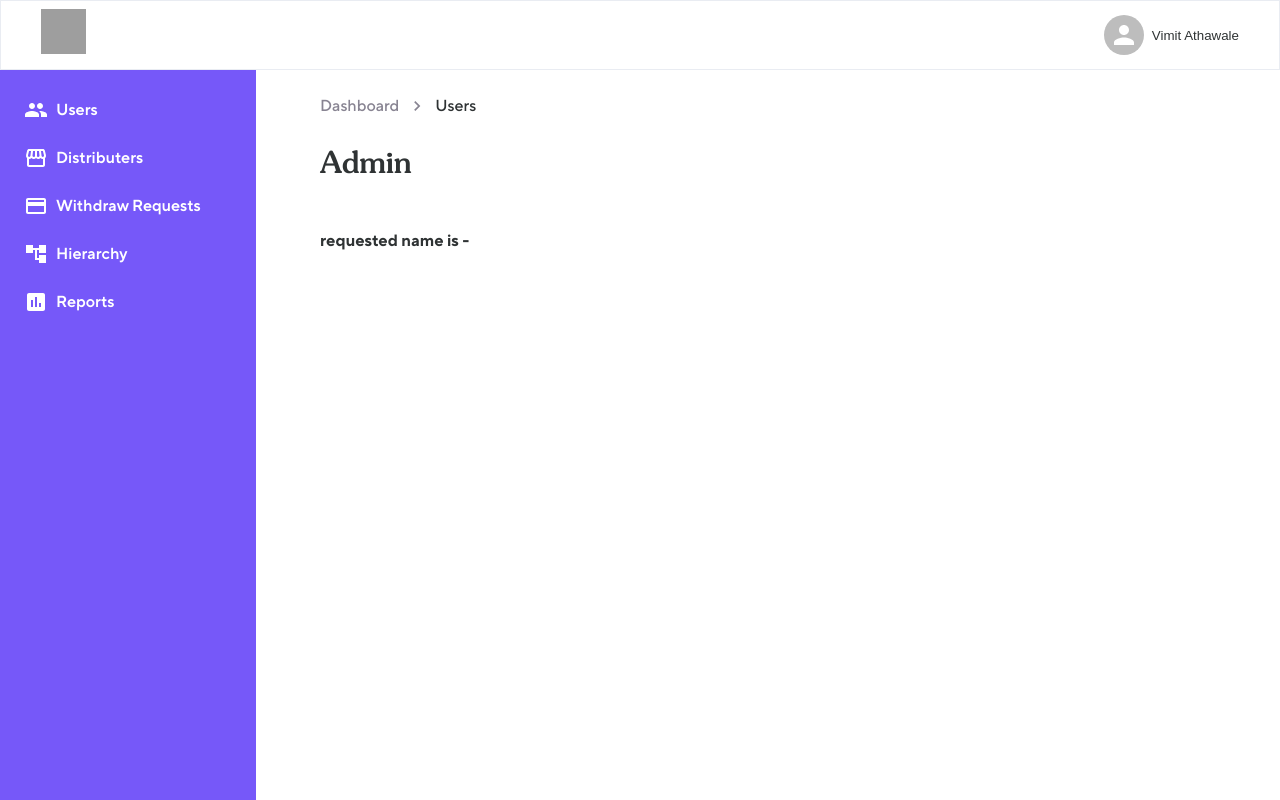
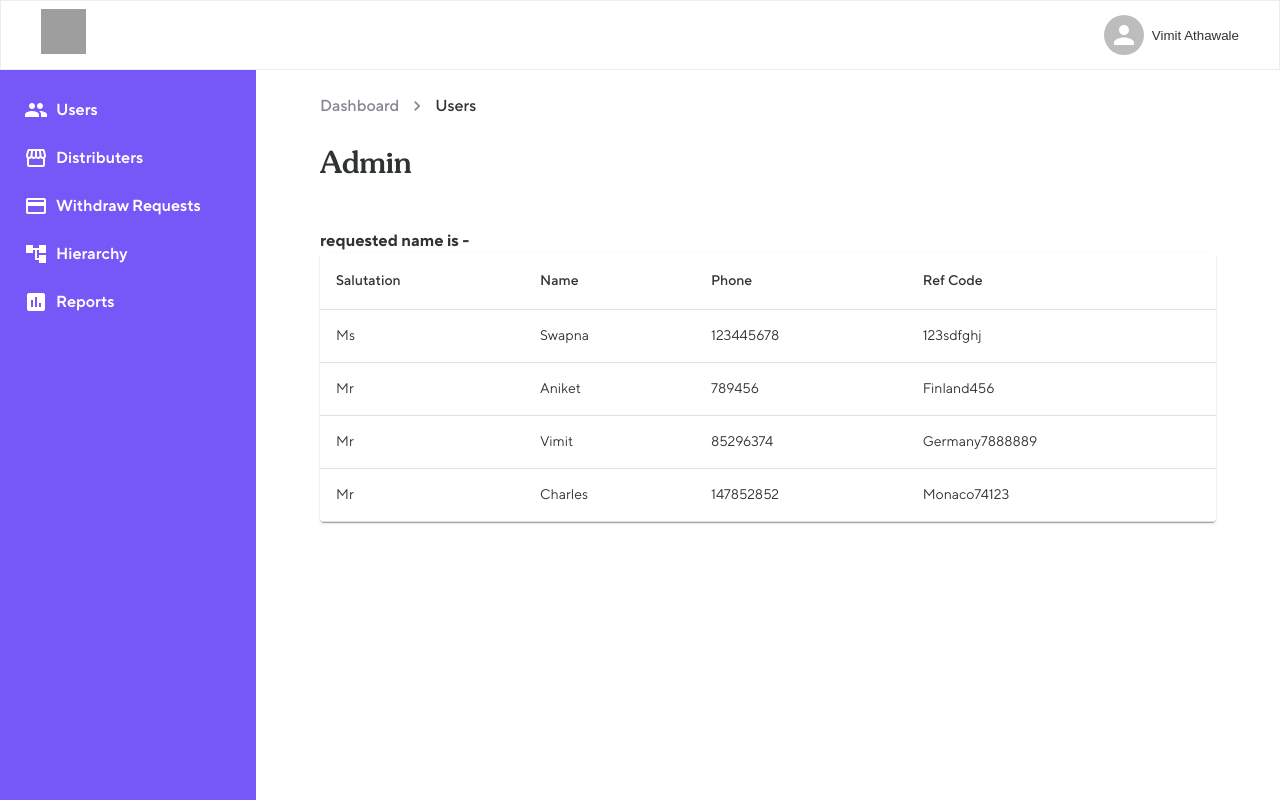
Before and after one commit to Vmit2/edutech-admin-ui, a React (Create React App) app: page /users in a window 1280 px wide. Built offline with nearby package versions, Linux system fonts and the light colour scheme; no server answers; grey boxes are pictures that could not be loaded.

Commit message:
added table

```diff
--- /dev/null
+++ b/src/components/CustomTable/CustomTable.js
@@ -0,0 +1,66 @@
+import React from 'react';
+import PropTypes from 'prop-types';
+import { TableBody, TableContainer, TableHead, TableRow, Paper, Table, TableCell, FormControlLabel, Switch } from '@material-ui/core';
+import { useState } from 'react';
+
+const CustomTable = ({ tableData, headingColumns, switchLabel, }) => {
+    const [dense, setDense] = useState(false);
+    const data = tableData.map((row, index) => {
+        let rowData = [];
+        let i = 0;
+
+        for (const key in row) {
+            rowData.push({
+                key: headingColumns[i],
+                val: row[key]
+            });
+            i++;
+        }
+
+        return <TableRow key={index}>
+            {rowData.map((data, index) => <TableCell key={index} data-heading={data.key}>{data.val}</TableCell>)}
+        </TableRow>
+    });
+    const handleChangeDense = (event) => {
+        setDense(event.target.checked);
+    };
+    return (
+        <div>
+            <TableContainer component={Paper}>
+                <Table>
+                    <TableHead>
+                        <TableRow >
+                            {headingColumns.map((col, index) => (
+                                <TableCell component="th" scope="row" align="left" key={index}>{col}</TableCell>
+                            ))}
+                        </TableRow>
+                    </TableHead>
+                    <TableBody align="center">
+                        {data}
+                    </TableBody>
+                </Table>
+                {/* <TablePagination
+                    rowsPerPageOptions={[5, 10, 25]}
+                    component="div"
+                    count={rows.length}
+                    rowsPerPage={rowsPerPage}
+                    page={page}
+                    onChangePage={handleChangePage}
+                    onChangeRowsPerPage={handleChangeRowsPerPage}
+                /> */}
+            </TableContainer>
+            {/* <FormControlLabel
+                control={<Switch checked={dense} onChange={handleChangeDense} />}
+                label={switchLabel}
+            /> */}
+        </div>
+    );
+}
+
+CustomTable.propTypes = {
+    tableData: PropTypes.arrayOf(PropTypes.object).isRequired,
+    headingColumns: PropTypes.arrayOf(PropTypes.string).isRequired,
+    switchLabel: PropTypes.string.isRequired,
+}
+
+export default CustomTable;
--- a/src/views/Admin/Admin.jsx
+++ b/src/views/Admin/Admin.jsx
@@ -1,12 +1,44 @@
 import React from "react";
 import { useParams } from "react-router";
+import CustomTable from "../../components/CustomTable/CustomTable";
 import DashboardPage from "../../layouts/Dashboard/DashboardPage";
-
+const userData = [
+  {
+    salutation: 'Ms',
+    name: 'Swapna',
+    phone: 123445678,
+    refCode: '123sdfghj',
+  },
+  {
+    salutation: 'Mr',
+    name: 'Aniket',
+    phone: 789456,
+    refCode: 'Finland456',
+  },
+  {
+    salutation: 'Mr',
+    name: 'Vimit',
+    phone: 85296374,
+    refCode: 'Germany7888889',
+  },
+  {
+    salutation: 'Mr',
+    name: 'Charles',
+    phone: 147852852,
+    refCode: 'Monaco74123',
+  },]
 const Item = () => {
   const { name } = useParams();
   return (
     <div>
-      <h3>requested name is - {name}</h3>
+      <h3>requested name is -
+
+        <CustomTable
+          tableData={userData}
+          headingColumns={['Salutation', 'Name', 'Phone', 'Ref Code']}
+          switchLabel='label'
+        />
+      </h3>
     </div>
   );
 };
```
Also changed, not shown: 1 other file (tests, documents, lock files or other folders).
